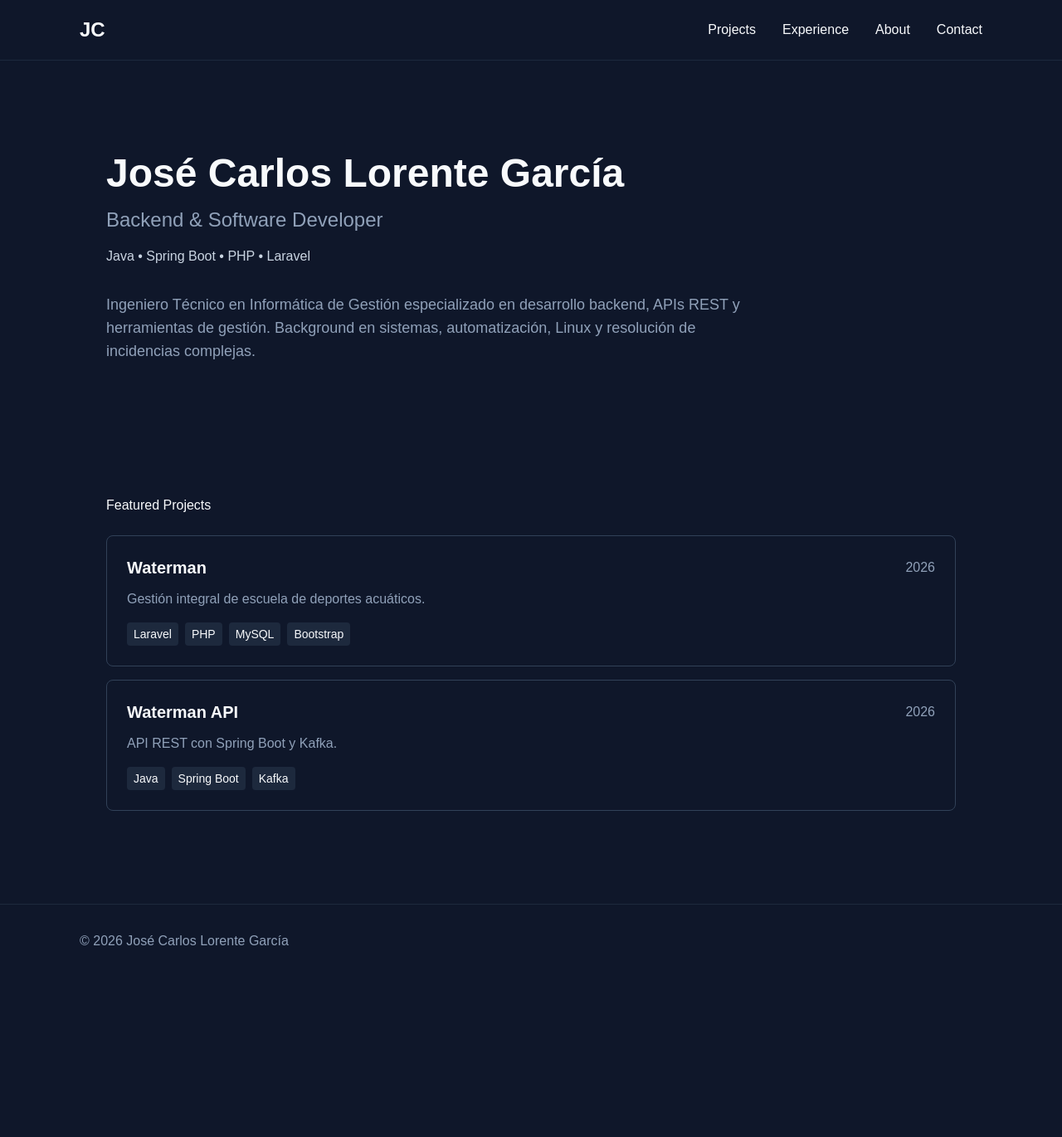
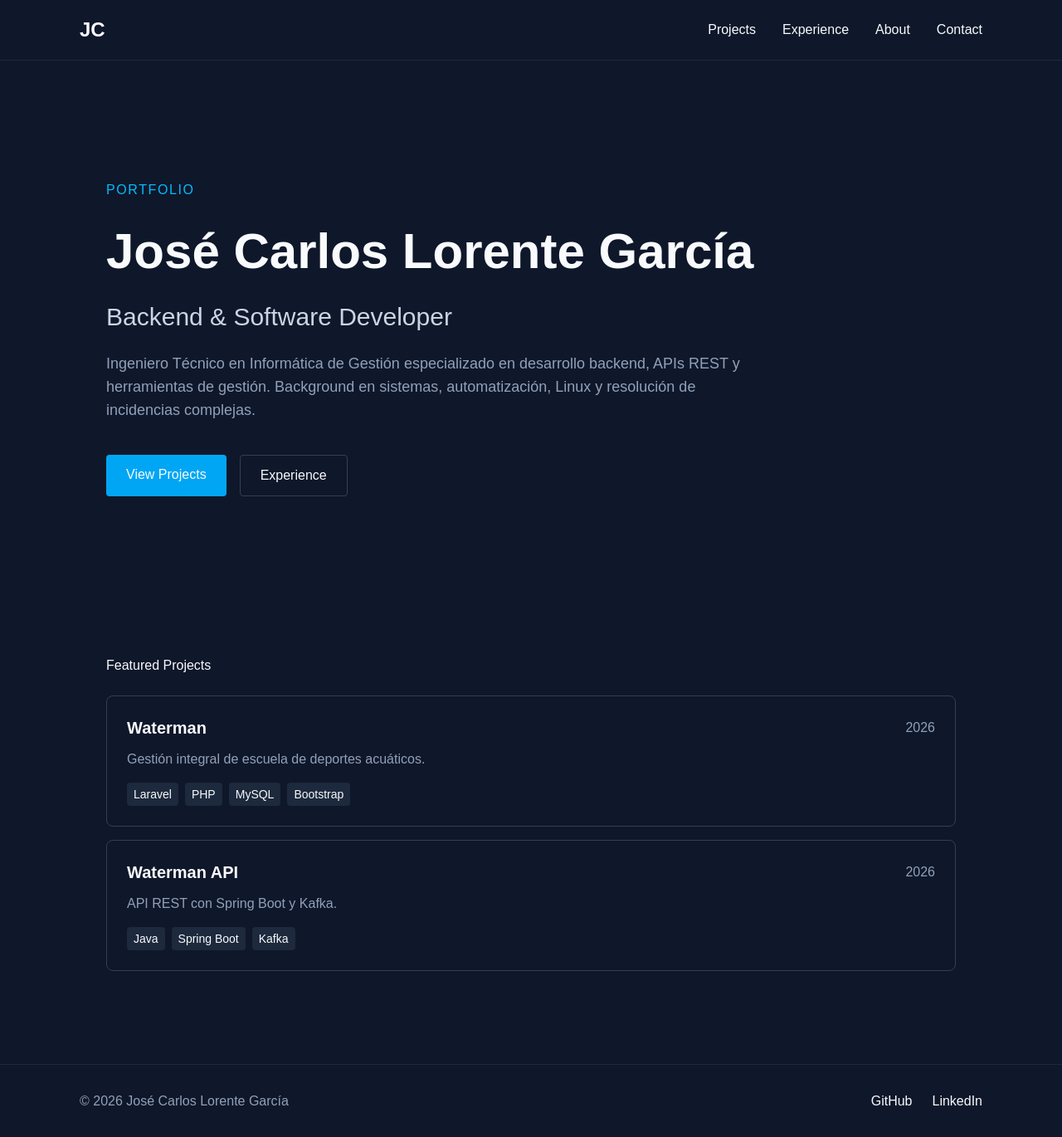
Before and after one commit to josinhoka/jclorente-dev, a Next.js app: page / in a window 1280 px wide. Shown: the whole page at 83% size. Before the commit the page ends 1178 px from the top, so only its background shows below. Built offline with nearby package versions, Linux system fonts and the light colour scheme.

Commit message:
Updated Footer & Hero Section

```diff
--- a/components/layout/Footer.tsx
+++ b/components/layout/Footer.tsx
@@ -3,6 +3,7 @@ import { profile } from "@/data/profile";
 export default function Footer() {
 
   return (
+
     <footer
       className="
         border-t
@@ -15,19 +16,58 @@ export default function Footer() {
         className="
           max-w-6xl
           mx-auto
+
           px-8
           py-8
         "
       >
 
-        <p className="text-slate-400">
+        <div
+          className="
+            flex
+            justify-between
 
-          © 2026 {profile.name}
+            flex-wrap
+          "
+        >
 
-        </p>
+          <p
+            className="
+              text-slate-400
+            "
+          >
+            © 2026 {profile.name}
+          </p>
+
+          <div
+            className="
+              flex
+              gap-6
+            "
+          >
+
+            <a
+              href={profile.github}
+              target="_blank"
+            >
+              GitHub
+            </a>
+
+            <a
+              href={profile.linkedin}
+              target="_blank"
+            >
+              LinkedIn
+            </a>
+
+          </div>
+
+        </div>
 
       </div>
 
     </footer>
+
   );
+
 }
--- a/components/sections/HeroSection.tsx
+++ b/components/sections/HeroSection.tsx
@@ -1,25 +1,119 @@
 import { profile } from "@/data/profile";
 
+import Link from "next/link";
+
 export default function HeroSection() {
+
   return (
-    <section className="py-20">
 
-      <h1 className="text-5xl font-bold mb-4">
+    <section
+      className="
+        py-28
+      "
+    >
+
+      <p
+        className="
+          text-sky-400
+          uppercase
+          tracking-widest
+          mb-6
+        "
+      >
+        Portfolio
+      </p>
+
+      <h1
+        className="
+          text-6xl
+          font-bold
+
+          leading-tight
+        "
+      >
         {profile.name}
       </h1>
 
-      <h2 className="text-2xl text-slate-400 mb-4">
+      <h2
+        className="
+          text-3xl
+
+          text-slate-300
+
+          mt-6
+        "
+      >
         {profile.headline}
       </h2>
 
-      <p className="text-slate-300 mb-8">
-        {profile.tagline}
-      </p>
+      <p
+        className="
+          mt-6
 
-      <p className="max-w-3xl text-lg text-slate-400">
+          max-w-3xl
+
+          text-lg
+
+          text-slate-400
+        "
+      >
         {profile.description}
       </p>
 
+      <div
+        className="
+          mt-10
+
+          flex
+
+          gap-4
+
+          flex-wrap
+        "
+      >
+
+        <Link
+          href="/projects"
+
+          className="
+            px-6
+            py-3
+
+            rounded
+
+            bg-sky-500
+
+            hover:bg-sky-400
+          "
+        >
+
+          View Projects
+
+        </Link>
+
+        <Link
+          href="/experience"
+
+          className="
+            px-6
+            py-3
+
+            rounded
+
+            border
+
+            border-slate-700
+          "
+        >
+
+          Experience
+
+        </Link>
+
+      </div>
+
     </section>
+
   );
+
 }
```
